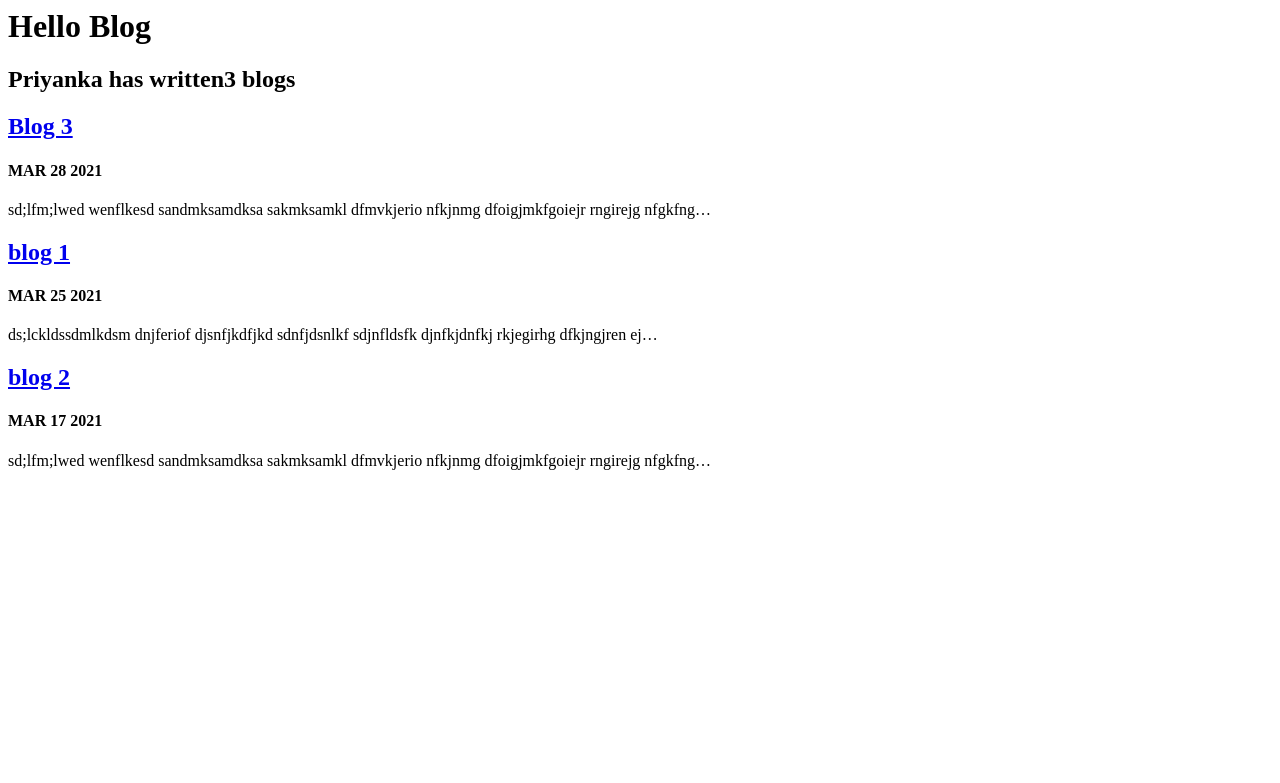
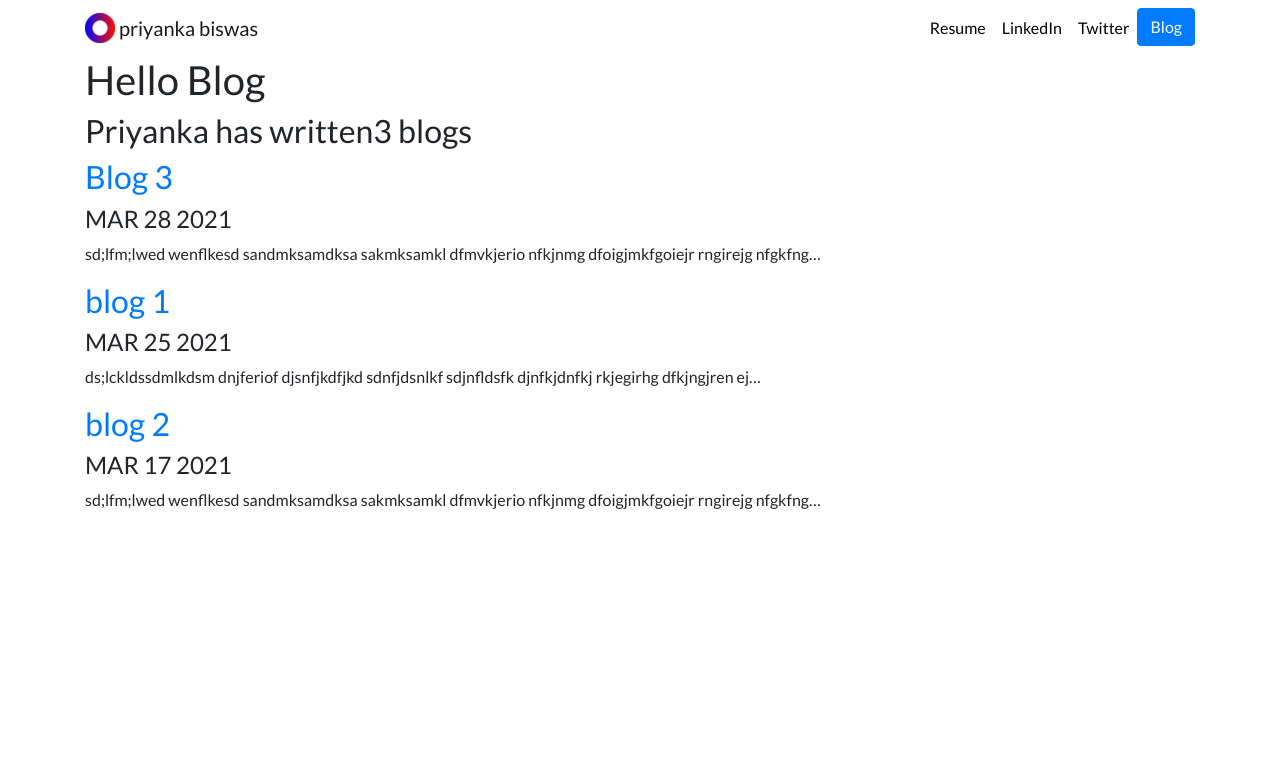
Before and after one commit to priyankaonly1/django3.personal_portfolio, a Django app: page /blog/ in a window 1280 px wide. Shown: the top 783 px of the page. Run offline with Django 3.2, Linux system fonts and the light colour scheme; data comes from the database, SQL or seed files in the repository; some libraries are stand-ins or nearby versions.

Commit message:
base_templates

```diff
--- a/blog/templates/blog/all_blogs.html
+++ b/blog/templates/blog/all_blogs.html
@@ -1,3 +1,7 @@
+{% extends 'portfolio/base.html' %}
+
+{% block content %}
+
 <h1>Hello Blog</h1>
 
 <h2>Priyanka has written{{ blogs.count }} blog{{ blogs.count|pluralize }}</h2>
@@ -10,3 +14,5 @@
 <p>{{ blog.description|striptags|truncatechars:100 }}</p>
 
 {% endfor %}
+
+{% endblock %}
--- /dev/null
+++ b/portfolio/static/portfolio/custom.css
@@ -0,0 +1,24 @@
+.navbar-nav .nav-link {
+    color: rgba(0,0,0,1) !important;
+}
+
+.navbar-nav .nav-link:hover {
+    color: rgba(0,0,0,.5) !important;
+}
+
+body {
+    font-family: 'Lato', sans-serif;
+}
+
+#blogtitle {
+    font-size: 6rem;
+}
+
+@media (min-width: 992px) {
+    #hometext {
+        font-size: 4rem;
+    }
+    #blogdetailtitle {
+        font-size: 5rem;
+    }
+}
--- /dev/null
+++ b/portfolio/templates/portfolio/base.html
@@ -0,0 +1,64 @@
+{% load static %}
+<!doctype html>
+<html lang="en">
+
+<head>
+  <!-- Required meta tags -->
+  <meta charset="utf-8">
+  <meta name="viewport" content="width=device-width, initial-scale=1, shrink-to-fit=no">
+
+  <!-- Bootstrap CSS -->
+  <link rel="stylesheet" href="https://stackpath.bootstrapcdn.com/bootstrap/4.4.1/css/bootstrap.min.css" integrity="sha384-Vkoo8x4CGsO3+Hhxv8T/Q5PaXtkKtu6ug5TOeNV6gBiFeWPGFN9MuhOf23Q9Ifjh" crossorigin="anonymous">
+
+  <link rel="stylesheet" href="{% static "portfolio/custom.css" %}">
+
+  <link href="https://fonts.googleapis.com/css?family=Lato&display=swap" rel="stylesheet">
+
+  <link rel="icon" type="image/png" href="{% static "portfolio/Logo.png" %}">
+
+  <title>Priyanka biswas</title>
+</head>
+
+<body>
+
+  <nav id="topNav" class="navbar navbar-expand-md navbar-light">
+    <div class="container">
+      <a class="navbar-brand" href="{% url 'home' %}">
+        <img src="{% static "portfolio/Logo.png" %}" width="30" height="30" class="d-inline-block align-top" alt="priyanka's Logo">
+        <span>priyanka biswas</span>
+      </a>
+      <button class="navbar-toggler" type="button" data-toggle="collapse" data-target="#navbarNav" aria-controls="navbarNav" aria-expanded="false" aria-label="Toggle navigation">
+        <span class="navbar-toggler-icon"></span>
+      </button>
+      <div class="collapse navbar-collapse text-center" id="navbarNav">
+        <ul class="navbar-nav ml-auto">
+          <li class="nav-item">
+            <a class="nav-link" href="{% static "portfolio/resume.pdf" %}">Resume</a>
+          </li>
+          <li class="nav-item">
+            <a class="nav-link" href="https://www.linkedin.com/in/priyanka-biswas/" target="_blank">LinkedIn</a>
+          </li>
+          <li class="nav-item">
+            <a class="nav-link" href="https://twitter.com/ZappyCode" target="_blank">Twitter</a>
+          </li>
+          <li>
+            <a role="button" href="{% url 'blog:all_blogs' %}" class="btn btn-primary">Blog</a>
+          </li>
+        </ul>
+      </div>
+    </div>
+  </nav>
+  <div class="container">
+
+    {% block content %}{% endblock %}
+
+  </div>
+
+  <!-- Optional JavaScript -->
+  <!-- jQuery first, then Popper.js, then Bootstrap JS -->
+  <script src="https://code.jquery.com/jquery-3.4.1.slim.min.js" integrity="sha384-J6qa4849blE2+poT4WnyKhv5vZF5SrPo0iEjwBvKU7imGFAV0wwj1yYfoRSJoZ+n" crossorigin="anonymous"></script>
+  <script src="https://cdn.jsdelivr.net/npm/popper.js@1.16.0/dist/umd/popper.min.js" integrity="sha384-Q6E9RHvbIyZFJoft+2mJbHaEWldlvI9IOYy5n3zV9zzTtmI3UksdQRVvoxMfooAo" crossorigin="anonymous"></script>
+  <script src="https://stackpath.bootstrapcdn.com/bootstrap/4.4.1/js/bootstrap.min.js" integrity="sha384-wfSDF2E50Y2D1uUdj0O3uMBJnjuUD4Ih7YwaYd1iqfktj0Uod8GCExl3Og8ifwB6" crossorigin="anonymous"></script>
+</body>
+
+</html>
```
Also changed, not shown: blog/templates/blog/detail.html (+8 -1 lines), portfolio/templates/portfolio/home.html (+9 -2 lines), portfolio/static/portfolio/Logo.png (added), 1 other file.
